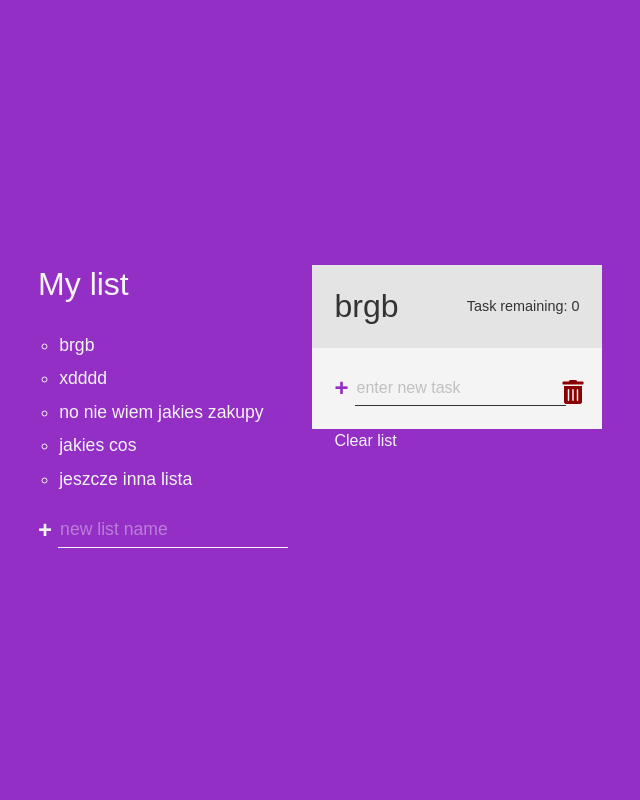
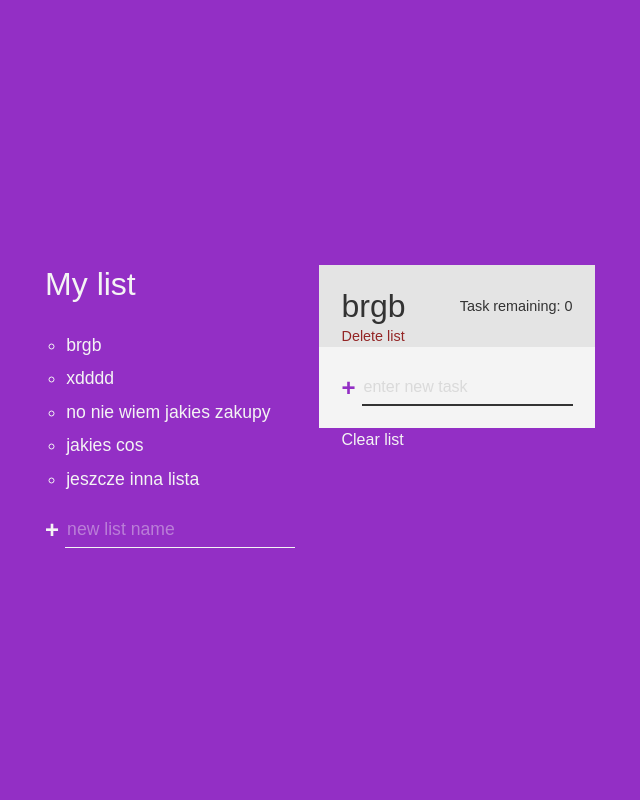
Before and after one commit to noiokej/flaskProjectTodo, a Flask app: page /1 in a window 1280 px wide. Shown: the whole page, without its empty margins (340-980 px from the left). Run offline with Flask 2, Linux system fonts and the light colour scheme; data comes from the database, SQL or seed files in the repository; both versions use the stored data as it was after the commit.

Commit message:
add features: delete list, clear list

```diff
--- a/app.py
+++ b/app.py
@@ -16,7 +16,7 @@ class Todo(db.Model):
     content = db.Column(db.String(300), nullable=False)
     important = db.Column(db.Integer, default=0)
     data_created = db.Column(db.DateTime, default=datetime.utcnow)
-    list_id = db.Column(db.Integer, db.ForeignKey('list.id'))
+    list_id = db.Column(db.Integer, db.ForeignKey('list.id', ondelete="CASCADE"))
 
     def __repr__(self):
         return f"Todo('{self.id}', '{self.content}', '{self.list_id}')"
@@ -25,7 +25,7 @@ class Todo(db.Model):
 class List(db.Model):
     id = db.Column(db.Integer, primary_key=True)
     name = db.Column(db.String(300), nullable=False)
-    tasks = db.relationship('Todo', backref='list', lazy='dynamic')
+    tasks = db.relationship('Todo', backref='list', cascade="all, delete", lazy='dynamic')
 
     def __repr__(self):
         return f"List('{self.id}', '{self.name}', '{self.tasks}')"
@@ -38,11 +38,12 @@ def create_list():
     if request.method == 'POST' and 'list' in request.form:
         lista = request.form['list']
         new_list = List(name=lista)
-
         try:
             db.session.add(new_list)
             db.session.commit()
-            return redirect('/')
+            list = List.query.filter_by(name=lista).first()
+            id = list.id
+            return redirect(f'/{id}')
         except:
             return 'There was an error while adding the task'
 
@@ -103,6 +104,31 @@ def delete(id):
             return 'There was an error while deleting that task'
 
 
+@app.route('/<int:id>/clear_list', methods=['GET'])
+def clear(id):
+    if request.method == 'GET':
+        try:
+            list = List.query.filter_by(id=id).first()
+            li = List.query.get(list.id)
+            Todo.query.filter_by(list=li).delete()
+            db.session.commit()
+            return redirect(f'/{id}')
+        except:
+            return 'There was an error while clearing list'
+
+
+@app.route('/<int:id>/delete_list', methods=['GET'])
+def delete_list(id):
+    if request.method == 'GET':
+        try:
+            list = List.query.get_or_404(id)
+            db.session.delete(list)
+            db.session.commit()
+
+            return redirect('/')
+        except:
+            return 'There was an error while deleting list'
+
 ##########################################
 @app.route('/update/<int:id>', methods=['GET', 'POST'])
 def update(id):
--- a/static/css/main.css
+++ b/static/css/main.css
@@ -2,7 +2,8 @@
   --clr-primary: #932fc5;
   --clr-light: #f4f4f4;
   --clr-dark: #333;
-  --clr-warning: rgb(99, 36, 36);
+  --clr-warning: rgb(148, 37, 37);
+  --clr-header: #e4e4e4;
 }
 
 *,
@@ -116,7 +117,8 @@ form {
 
 .todo-header {
   padding: var(--spacer);
-  background: #e4e4e4;
+  padding-bottom: 0;
+  background: var(--clr-header);
   display: flex;
   align-items: center;
   justify-content: space-between;
@@ -130,6 +132,17 @@ form {
 .task-count {
   margin: 0;
   font-size: 0.9em;
+}
+
+.list-delete {
+  display: block;
+  background-color: var(--clr-header);
+  padding-left: var(--spacer);
+}
+
+.list-delete button {
+  font-size: 0.9em;
+  color: var(--clr-warning);
 }
 
 .todo-body {
@@ -214,14 +227,14 @@ form {
   transform-origin: left;
 }
 
-.ukryj {
-  display: none;
-}
-
 .todo-footer {
   background-color: #932fc5;
   color: var(--clr-light);
   padding-left: var(--spacer);
 }
 
+.trash button:hover {
+  background-color: #e4e4e4;
+}
+
 /*# sourceMappingURL=main.css.map */
--- a/static/css/main.scss
+++ b/static/css/main.scss
@@ -2,7 +2,9 @@
   --clr-primary: #932fc5;
   --clr-light: #f4f4f4;
   --clr-dark: #333;
-  --clr-warning: rgb(99, 36, 36);
+  //--clr-warning: rgb(99, 36, 36);
+  --clr-warning: rgb(148, 37, 37);
+  --clr-header: #e4e4e4;
 }
 
 *,
@@ -36,7 +38,6 @@ body {
   padding-left: 1.2em;
   padding-top: 1em;
 }
-
 
 .task-list a {
   color: var(--clr-light);
@@ -118,7 +119,8 @@ form {
 
 .todo-header {
   padding: var(--spacer);
-  background: #e4e4e4;
+  padding-bottom: 0;
+  background: var(--clr-header);
   display: flex;
   align-items: center;
   justify-content: space-between;
@@ -133,6 +135,18 @@ form {
   margin: 0;
   font-size: 0.9em;
 }
+
+.list-delete {
+  display: block;
+  background-color: var(--clr-header);
+  padding-left: var(--spacer);
+}
+
+.list-delete button {
+  font-size: 0.9em;
+  color: var(--clr-warning);
+}
+
 
 .todo-body {
   padding: var(--spacer);
@@ -216,12 +230,14 @@ form {
   transform-origin: left;
 }
 
-.ukryj {
-  display: none;
-}
 
 .todo-footer {
   background-color: #932fc5;
   color: var(--clr-light);
   padding-left: var(--spacer);
 }
+
+.trash button:hover {
+  background-color: #e4e4e4;
+
+}
--- a/static/js/deleteTask.js
+++ b/static/js/deleteTask.js
@@ -1,5 +1,12 @@
+var $ = jQuery;
+
+$(function() {
+  $('#content').focus();
+});
+
 function change(list) {
     document.getElementById('hidd').value = list
+
 }
 
 function deleteCheckedTask() {
@@ -20,18 +27,32 @@ function deleteCheckedTask() {
     return arrTasksToDelete
 }
 
-// function changeDisplay() {
-//     let checkBox = document.getElementsByName('checkbox')
-//     var Arr = []
-//
-//     for (var i = 0; i < checkBox.length; i++) {
-//         if (checkBox[i].checked === true) {
-//             document.getElementById('trash').style.display = 'flex'}
-//         else
-//             document.getElementById('trash').style.display = 'none'
-//
-//     }
-// }
+function changeDisplay(taskId) {
+
+    id = document.getElementById(`task-${taskId}`)
+    var Arr = []
+    let checkBox = document.getElementsByName('checkbox');
+
+
+    function lastClick() {
+        console.log(id.checked)
+        id.checked === false ? document.getElementById('trash').style.display = 'flex'
+            : Arr.length <= 1 ? document.getElementById('trash').style.display = 'none' :
+        console.log(id.checked)
+    }
+
+    function allChecked() {
+        for (var i = 0; i < checkBox.length; i++) {
+            if (checkBox[i].checked === true ) {
+                Arr.push(i)
+            }
+        }
+        return Arr
+    }
+
+    lastClick(allChecked())
+    console.log(Arr)
+}
 
 // var data = {"name":"John Doe","age":"21"}
 // // function deleteTask() {
--- a/templates/base.html
+++ b/templates/base.html
@@ -6,11 +6,11 @@
     <link rel="stylesheet" href="{{ url_for('static', filename='fontawesome/css/all.css') }}">
     <link href="https://cdn.jsdelivr.net/npm/bootstrap@5.1.0/dist/css/bootstrap.min.css" rel="stylesheet" integrity="sha384-KyZXEAg3QhqLMpG8r+8fhAXLRk2vvoC2f3B09zVXn8CA5QIVfZOJ3BCsw2P0p/We" crossorigin="anonymous">
     <script src="https://cdn.jsdelivr.net/npm/bootstrap@5.1.0/dist/js/bootstrap.bundle.min.js" integrity="sha384-U1DAWAznBHeqEIlVSCgzq+c9gqGAJn5c/t99JyeKa9xxaYpSvHU5awsuZVVFIhvj" crossorigin="anonymous"></script>
-{#    <script#}
-{#  src="https://code.jquery.com/jquery-3.6.0.min.js"#}
-{#  integrity="sha256-/xUj+3OJU5yExlq6GSYGSHk7tPXikynS7ogEvDej/m4="#}
-{#  crossorigin="anonymous"></script>#}
-{#    <script src="https://ajax.googleapis.com/ajax/libs/jquery/3.6.0/jquery.min.js"></script>#}
+    <script
+  src="https://code.jquery.com/jquery-3.6.0.min.js"
+  integrity="sha256-/xUj+3OJU5yExlq6GSYGSHk7tPXikynS7ogEvDej/m4="
+  crossorigin="anonymous"></script>
+    <script src="https://ajax.googleapis.com/ajax/libs/jquery/3.6.0/jquery.min.js"></script>
     <script src="{{ url_for('static', filename='js/deleteTask.js') }}"></script>
     <link rel="stylesheet" href="{{ url_for('static', filename='css/main.css') }}">
 
--- a/templates/index.html
+++ b/templates/index.html
@@ -16,9 +16,8 @@
                     }
                 </script>
                 <ul class="task-list" id="pills-tab" role="tablist">
-
                      {% for list in lists %}
-                        <li onclick="change('{{ list.name }}')">
+                        <li id="selectedList" onclick="change('{{ list.name }}')">
                             <a href="/{{list.id}}">{{ list.name }}</a>
                         </li>
                      {% endfor %}
@@ -45,6 +44,13 @@
                     <h2 class="todo-list-title">{{ type_of_task }}</h2>
                     <p class="task-count">Task remaining: {{ task_remaining|length }}</p>
                 </div>
+                <div class="list-delete">
+                    {% if id %}
+                        <form action="{{ url_for('delete_list', id=id) }}" method="get">
+                            <button class="btn" type="submit" onclick="return confirm('Are you sure you want to delete this list?');">Delete list</button>
+                        </form>
+                    {% endif %}
+                </div>
                 <div class="todo-body">
                     <div class="tasks">
 
@@ -56,7 +62,7 @@
                                     value="{{ task.id }}"
                                     id="task-{{ task.id }}"
                                 />
-                                <label for="task-{{ task.id }}" onclick="changeDisplay()">
+                                <label for="task-{{ task.id }}" onclick="changeDisplay({{ task.id }})">
                                     <span class="custom-checkbox"></span>
                                     <div style="margin-left: 1.2em">{{ task.content }}</div>
                                     <input type="hidden" name="task_remaining" value="{{ task_remaining|length }}">
@@ -89,7 +95,7 @@
                                     class="btn create"
                                     aria-label="create new task">+</button>
                         </form>
-                        <div class="trash" id="trash" style="margin-top: 10px; display: flex" >
+                        <div class="trash" id="trash" style="display: none; margin-top: 10px;">
                             {% if id %}
                                 <form action="{{ url_for('delete', id=id) }}" method="POST">
                                     <button type="submit" class="btn btn-primary" style="color: darkred; transform: scale(1.5)">
@@ -107,7 +113,11 @@
                 </div>
 
                 <div class="todo-footer">
-                    Clear list
+                    {% if id %}
+                        <form action="{{ url_for('clear', id=id) }}" method="get">
+                            <button class="btn" type="submit" onclick="return confirm('Are you sure you want to clear this list?');">Clear list</button>
+                        </form>
+                    {% endif %}
                 </div>
             </div>
         </div>
```
Also changed, not shown: test.db, 2 other files.
